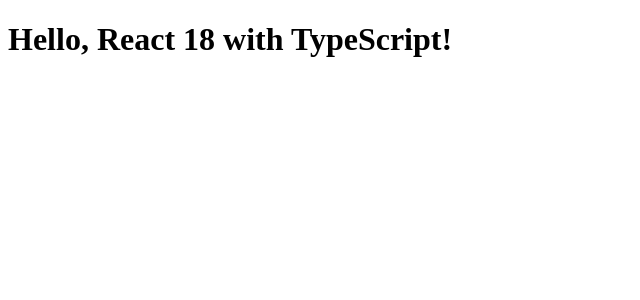
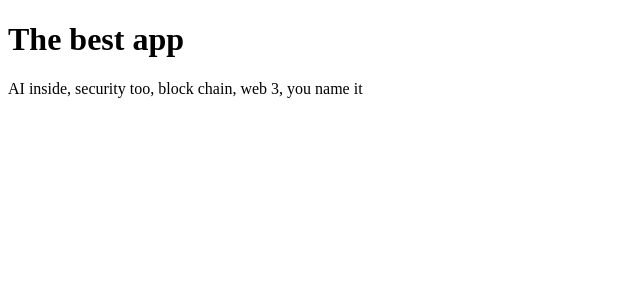
Before and after one commit to AsafShochet/tree-shaking-demo, a React app in the folder consumer/: page / in a window 1280 px wide. Shown: the top 300 px of the page, without its empty margins (0-640 px from the left). Built offline with nearby package versions, Linux system fonts and the light colour scheme.

Commit message:
bundle anazlyzer

```diff
--- a/consumer/package.json
+++ b/consumer/package.json
@@ -20,6 +20,7 @@
     "ts-loader": "^9.5.1",
     "typescript": "^4.0.0",
     "webpack": "^5.91.0",
+    "webpack-bundle-analyzer": "^4.10.2",
     "webpack-cli": "^5.1.4",
     "webpack-dev-server": "^5.0.4"
   }
--- a/consumer/src/index.tsx
+++ b/consumer/src/index.tsx
@@ -3,7 +3,8 @@
 
 const App = () => (
   <div>
-    <h1>Hello, React 18 with TypeScript!</h1>
+    <h1>The best app</h1>
+    <div>AI inside, security too, block chain, web 3, you name it</div>
   </div>
 );
 
--- a/consumer/webpack.config.js
+++ b/consumer/webpack.config.js
@@ -1,5 +1,7 @@
 const path = require("path");
 const HtmlWebpackPlugin = require("html-webpack-plugin");
+const BundleAnalyzerPlugin =
+  require("webpack-bundle-analyzer").BundleAnalyzerPlugin;
 
 module.exports = {
   entry: "./src/index.tsx",
@@ -23,6 +25,7 @@
     new HtmlWebpackPlugin({
       template: "./public/index.html",
     }),
+    new BundleAnalyzerPlugin(),
   ],
   devServer: {
     static: path.resolve(__dirname, "dist"),
```
Also changed, not shown: 1 other file (tests, documents, lock files or other folders).
